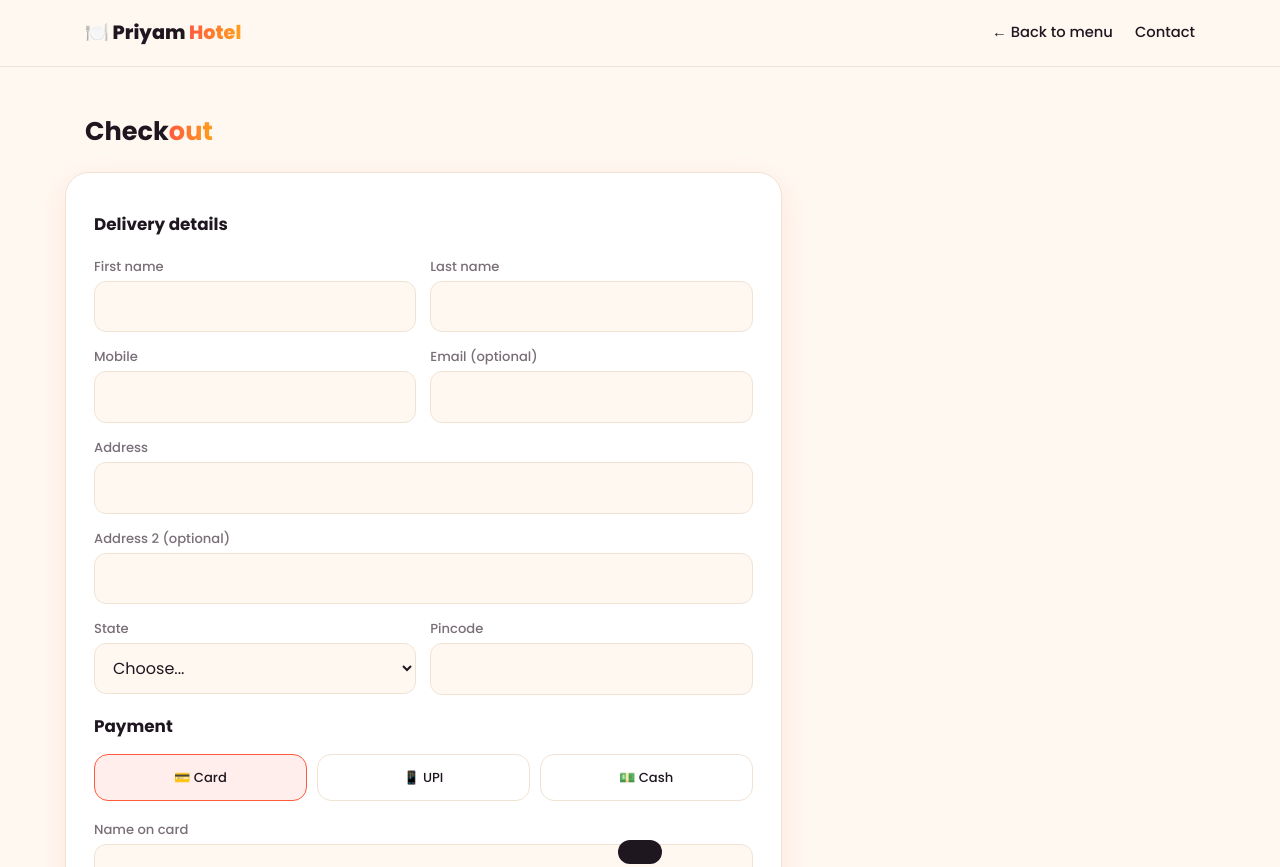
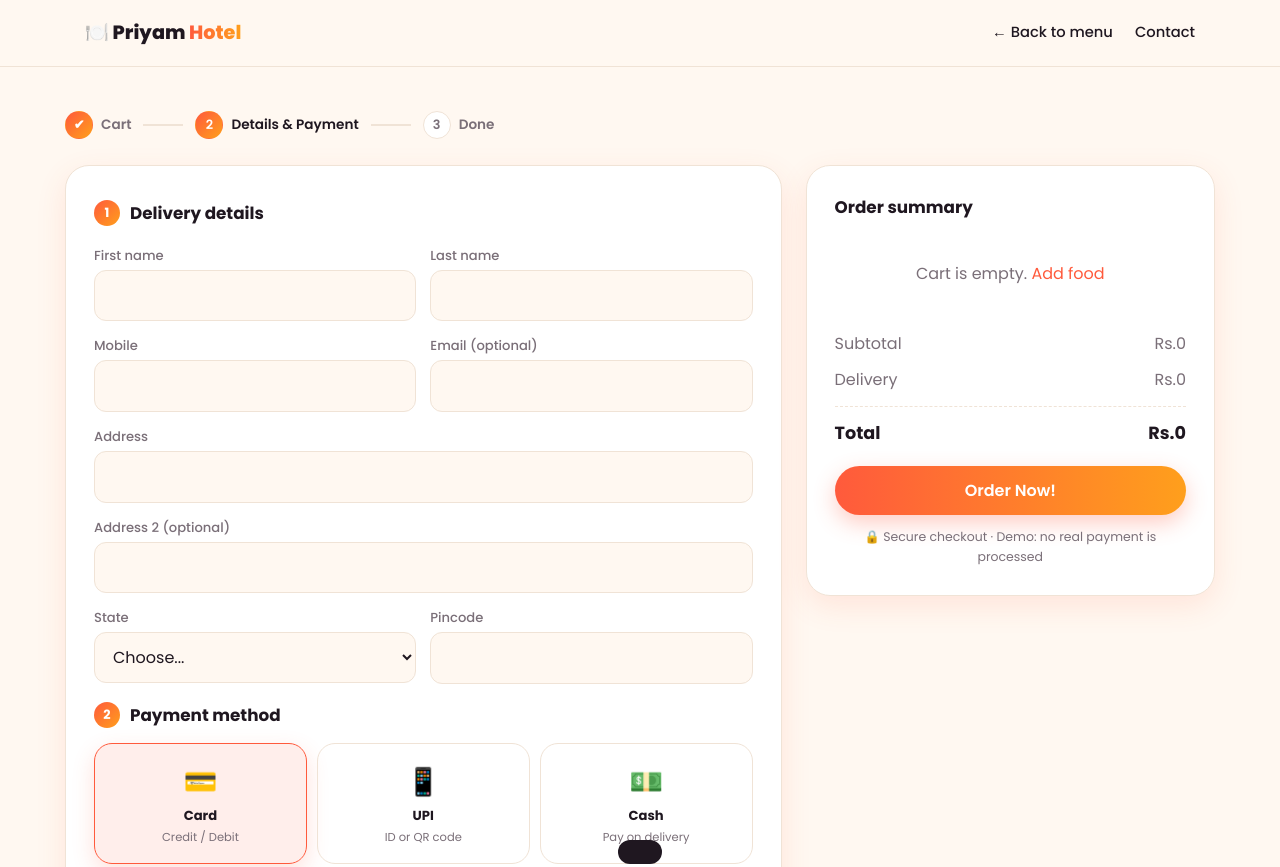
Before and after one commit to parthi73/OnlineFood-Shopping-App, a plain HTML site: page payment.html in a window 1280 px wide. Shown: the top 867 px of the page. Drawn offline with Linux system fonts and the light colour scheme.

Commit message:
final commit

```diff
--- a/payment.html
+++ b/payment.html
@@ -13,10 +13,15 @@
 </div></header>
 
 <main class="wrap page">
-  <h2 style="margin-bottom:20px;margin-left: 20px;">Check<span class="grad">out</span></h2>
+  <div class="steps">
+    <div class="st done"><i>✔</i>Cart</div><span class="bar"></span>
+    <div class="st on"><i>2</i>Details &amp; Payment</div><span class="bar"></span>
+    <div class="st"><i>3</i>Done</div>
+  </div>
+
   <div class="two-col">
     <form class="form-card" id="payForm">
-      <h3 class="sec">Delivery details</h3>
+      <h3 class="sec"><em>1</em>Delivery details</h3>
       <div class="fields">
         <div><label for="fn">First name</label><input id="fn" required></div>
         <div><label for="ln">Last name</label><input id="ln" required></div>
@@ -28,18 +33,22 @@
         <div><label for="zip">Pincode</label><input id="zip" required pattern="[0-9]{6}" maxlength="6" inputmode="numeric"></div>
       </div>
 
-      <h3 class="sec">Payment</h3>
+      <h3 class="sec"><em>2</em>Payment method</h3>
       <div class="pay">
-        <label><input type="radio" name="pay" value="card" checked>💳 Card</label>
-        <label><input type="radio" name="pay" value="upi">📱 UPI</label>
-        <label><input type="radio" name="pay" value="cod">💵 Cash</label>
+        <label><input type="radio" name="pay" value="card" checked><span class="pi">💳</span><b>Card</b><small>Credit / Debit</small></label>
+        <label><input type="radio" name="pay" value="upi"><span class="pi">📱</span><b>UPI</b><small>ID or QR code</small></label>
+        <label><input type="radio" name="pay" value="cod"><span class="pi">💵</span><b>Cash</b><small>Pay on delivery</small></label>
       </div>
+
+      <!-- ===== CARD ===== -->
       <div class="fields" id="cardFields">
         <div class="full"><label for="cn">Name on card</label><input id="cn" required></div>
         <div class="full"><label for="cc">Card number</label><input id="cc" required inputmode="numeric" maxlength="19" placeholder="0000 0000 0000 0000"></div>
         <div><label for="ex">Expiry</label><input id="ex" required placeholder="MM/YY" maxlength="5"></div>
         <div><label for="cv">CVV</label><input id="cv" required type="password" maxlength="4" inputmode="numeric"></div>
       </div>
+
+      <!-- ===== UPI ===== -->
       <div id="upiPanel" class="upi" hidden>
         <div class="tabs">
           <button type="button" class="tab on" data-tab="id">🔗 Enter UPI ID</button>
@@ -49,42 +58,45 @@
         <div id="tabId">
           <p class="hint">Pay with your favourite app</p>
           <div class="apps">
-            <a class="app" data-app="gpay" href="#"><i style="background:#4285f4">G</i>GPay</a>
-            <a class="app" data-app="phonepe" href="#"><i style="background:#5f259f">Pe</i>PhonePe</a>
-            <a class="app" data-app="paytm" href="#"><i style="background:#00b9f1">Pt</i>Paytm</a>
-            <a class="app" data-app="bhim" href="#"><i style="background:#f58220">B</i>BHIM</a>
+            <a class="app" href="#"><i style="background:#4285f4">G</i>GPay</a>
+            <a class="app" href="#"><i style="background:#5f259f">Pe</i>PhonePe</a>
+            <a class="app" href="#"><i style="background:#00b9f1">Pt</i>Paytm</a>
+            <a class="app" href="#"><i style="background:#f58220">B</i>BHIM</a>
           </div>
           <div class="or"><span>or pay using UPI ID</span></div>
           <label for="upiId">Your UPI ID</label>
           <div class="upi-input">
             <input id="upiId" placeholder="yourname@okaxis" pattern="[A-Za-z0-9._\-]{2,}@[A-Za-z]{2,}" autocomplete="off" required>
-            <span class="ok" id="upiOk">✔</span>
+            <span class="ok">✔</span>
           </div>
           <div class="suffixes">
             <button type="button" data-s="@okaxis">@okaxis</button><button type="button" data-s="@ybl">@ybl</button>
             <button type="button" data-s="@paytm">@paytm</button><button type="button" data-s="@oksbi">@oksbi</button>
             <button type="button" data-s="@upi">@upi</button>
           </div>
-          <p class="note" style="margin-top:10px">You will get a payment request in your UPI app. Approve it to complete the order.</p>
         </div>
 
         <div id="tabQr" hidden>
-          <div class="qrbox"><div id="qr"></div></div>
+
+              <!-- ========================= QR image ========================= -->
+          <div class="qrbox"><img src="img/qr.png" alt="Scan to pay"></div>
+          <!-- ========================= END QR ========================= -->
+
           <p class="qrline">Pay <b id="qrAmt"></b> to <b id="qrTo"></b></p>
-          <p class="timer" id="timerBox">QR expires in <b id="timer">05:00</b></p>
           <p class="note" style="text-align:center">Open any UPI app, tap <b>Scan</b> and scan this code.</p>
           <label class="chk"><input type="checkbox" id="paidChk" required> I have completed the payment</label>
         </div>
       </div>
-      <button class="btn block" type="submit" id="Orderbtn">Order Now!</button>
-      <p class="note">Demo form: no real payment is processed.</p>
+    </form>
 
     <aside class="summary">
-      <h3 class="sec" style="margin:0 0 10px">Order summary</h3>
+      <h3 class="sec" style="margin-top:0">Order summary</h3>
       <div id="sumItems"></div>
       <div class="line"><span>Subtotal</span><span id="sub">Rs.0</span></div>
       <div class="line"><span>Delivery</span><span id="del">Rs.0</span></div>
       <div class="line t"><span>Total</span><span id="grand">Rs.0</span></div>
+      <button class="btn block" type="submit" form="payForm" id="Orderbtn">Order Now!</button>
+      <p class="note" style="text-align:center">🔒 Secure checkout · Demo: no real payment is processed</p>
     </aside>
   </div>
 </main>
@@ -95,7 +107,6 @@
   <a href="index.html" class="btn">Back to menu</a>
 </div></div>
 <div class="toast" id="toast"></div>
-<script src="https://cdnjs.cloudflare.com/ajax/libs/qrcodejs/1.0.0/qrcode.min.js"></script>
 <script src="script.js"></script>
 </body>
 </html>
--- a/script.js
+++ b/script.js
@@ -1,133 +1,133 @@
-const $=(s,r=document)=>r.querySelector(s), $$=(s,r=document)=>[...r.querySelectorAll(s)];
+const $ = (s, r = document) => r.querySelector(s), $$ = (s, r = document) => [...r.querySelectorAll(s)];
 
 /* ---- Edit your menu here ---- */
-const MENU=[
- {t:'Dosha',p:40,c:'Tiffin',i:'img/dosha.jpg',e:'🥞'},
- {t:'Egg Omelette',p:50,c:'Non-Veg',i:'img/egg-Omelette.jpg',e:'🍳'},
- {t:'Chicken Fry',p:100,c:'Non-Veg',i:'img/chickan-fry.jpg',e:'🍗'},
- {t:'Mutton Biriyani',p:150,c:'Biriyani',i:'img/motton-briyani.jpg',e:'🍛'},
- {t:'Parotta',p:40,c:'Tiffin',i:'img/parotta.jpg',e:'🫓'},
- {t:'Fish Fry',p:50,c:'Non-Veg',i:'img/fish-fry.jpg',e:'🐟'},
- {t:'Chicken Biriyani',p:200,c:'Biriyani',i:'img/chickan-briyani.jpg',e:'🍛'},
- {t:'Chicken Parotta',p:100,c:'Non-Veg',i:'img/chickan-parotta.jpg',e:'🌯'}
+const MENU = [
+  { t: 'Dosha', p: 40, c: 'Tiffin', i: 'img/dosha.jpg', e: '🥞' },
+  { t: 'Egg Omelette', p: 50, c: 'Non-Veg', i: 'img/egg-Omelette.jpg', e: '🍳' },
+  { t: 'Chicken Fry', p: 100, c: 'Non-Veg', i: 'img/chickan-fry.jpg', e: '🍗' },
+  { t: 'Mutton Biriyani', p: 150, c: 'Biriyani', i: 'img/motton-briyani.jpg', e: '🍛' },
+  { t: 'Parotta', p: 40, c: 'Tiffin', i: 'img/parotta.jpg', e: '🫓' },
+  { t: 'Fish Fry', p: 50, c: 'Non-Veg', i: 'img/fish-fry.jpg', e: '🐟' },
+  { t: 'Chicken Biriyani', p: 200, c: 'Biriyani', i: 'img/chickan-briyani.jpg', e: '🍛' },
+  { t: 'Chicken Parotta', p: 100, c: 'Non-Veg', i: 'img/chickan-parotta.jpg', e: '🌯' }
 ];
-const DELIVERY=30;
+const DELIVERY = 30;
 /* ---- Put YOUR real UPI ID here ---- */
-const UPI_ID='yourname@upi', UPI_NAME='Online Food';
+const UPI_ID = 'rajaparthipan7373@oksbi', UPI_NAME = 'Priyam Hotel';
 
-let cart=JSON.parse(localStorage.getItem('cart')||'[]');
-const save=()=>localStorage.setItem('cart',JSON.stringify(cart));
-const sub=()=>cart.reduce((a,x)=>a+x.p*x.q,0);
-const thumb=x=>`<div class="thumb">${x.e}<img src="${x.i}" alt="" onerror="this.remove()"></div>`;
+let cart = JSON.parse(localStorage.getItem('cart') || '[]');
+const save = () => localStorage.setItem('cart', JSON.stringify(cart));
+const sub = () => cart.reduce((a, x) => a + x.p * x.q, 0);
+const thumb = x => `<div class="thumb">${x.e}<img src="${x.i}" alt="" onerror="this.remove()"></div>`;
 
-function toast(m){const t=$('#toast');if(!t)return;t.textContent=m;t.classList.add('on');setTimeout(()=>t.classList.remove('on'),2200)}
+function toast(m) { const t = $('#toast'); if (!t) return; t.textContent = m; t.classList.add('on'); setTimeout(() => t.classList.remove('on'), 2200) }
 
 /* ---- Cart ---- */
-function renderCart(){
-  const n=cart.reduce((a,x)=>a+x.q,0), b=$('#badge');
-  if(b){b.textContent=n;b.style.display=n?'grid':'none'}
-  const box=$('#items'); if(!box)return;
-  box.innerHTML=cart.length?cart.map(x=>`<div class="item">${thumb(x)}
+function renderCart() {
+  const n = cart.reduce((a, x) => a + x.q, 0), b = $('#badge');
+  if (b) { b.textContent = n; b.style.display = n ? 'grid' : 'none' }
+  const box = $('#items'); if (!box) return;
+  box.innerHTML = cart.length ? cart.map(x => `<div class="item">${thumb(x)}
     <div><h4>${x.t}</h4><small>Rs.${x.p}</small>
     <div class="qty"><button data-a="-" data-t="${x.t}">−</button><b>${x.q}</b><button data-a="+" data-t="${x.t}">+</button></div></div>
-    <button class="del" data-a="x" data-t="${x.t}" aria-label="Remove">🗑️</button></div>`).join(''):'<p class="muted">Your cart is empty 🍽️</p>';
-  $('#total').textContent='Rs.'+sub();
+    <button class="del" data-a="x" data-t="${x.t}" aria-label="Remove">🗑️</button></div>`).join('') : '<p class="muted">Your cart is empty 🍽️</p>';
+  $('#total').textContent = 'Rs.' + sub();
 }
-function openCart(o){$('#cart').classList.toggle('open',o);$('#overlay').classList.toggle('on',o)}
+function openCart(o) { $('#cart').classList.toggle('open', o); $('#overlay').classList.toggle('on', o) }
 
 /* ---- Menu page ---- */
-if($('#grid')){
-  let cat='All', q='';
-  const cats=['All',...new Set(MENU.map(m=>m.c))];
-  $('#chips').innerHTML=cats.map(c=>`<button class="chip${c==='All'?' on':''}">${c}</button>`).join('');
-  const draw=()=>{
-    const list=MENU.filter(m=>(cat==='All'||m.c===cat)&&m.t.toLowerCase().includes(q));
-    $('#grid').innerHTML=list.length?list.map(m=>`<article class="card"><div class="pic">${m.e}<img src="${m.i}" alt="${m.t}" loading="lazy" onerror="this.remove()"></div>
-      <div class="info"><small>${m.c}</small><h3>${m.t}</h3><div class="row"><b>Rs.${m.p}</b><button class="add" data-t="${m.t}" aria-label="Add ${m.t}">+</button></div></div></article>`).join(''):'<p class="empty">No dishes found 😕</p>';
+if ($('#grid')) {
+  let cat = 'All', q = '';
+  const cats = ['All', ...new Set(MENU.map(m => m.c))];
+  $('#chips').innerHTML = cats.map(c => `<button class="chip${c === 'All' ? ' on' : ''}">${c}</button>`).join('');
+  const draw = () => {
+    const list = MENU.filter(m => (cat === 'All' || m.c === cat) && m.t.toLowerCase().includes(q));
+    $('#grid').innerHTML = list.length ? list.map(m => `<article class="card"><div class="pic">${m.e}<img src="${m.i}" alt="${m.t}" loading="lazy" onerror="this.remove()"></div>
+      <div class="info"><small>${m.c}</small><h3>${m.t}</h3><div class="row"><b>Rs.${m.p}</b><button class="add" data-t="${m.t}" aria-label="Add ${m.t}">+</button></div></div></article>`).join('') : '<p class="empty">No dishes found 😕</p>';
   };
-  $('#chips').onclick=e=>{if(!e.target.matches('.chip'))return;cat=e.target.textContent;$$('.chip').forEach(c=>c.classList.toggle('on',c===e.target));draw()};
-  $('#q').oninput=e=>{q=e.target.value.toLowerCase().trim();draw()};
-  $('#grid').onclick=e=>{
-    const b=e.target.closest('.add'); if(!b)return;
-    const m=MENU.find(x=>x.t===b.dataset.t), f=cart.find(x=>x.t===m.t);
-    f?f.q++:cart.push({t:m.t,p:m.p,i:m.i,e:m.e,q:1});
-    save();renderCart();toast(m.t+' added to cart');
+  $('#chips').onclick = e => { if (!e.target.matches('.chip')) return; cat = e.target.textContent; $$('.chip').forEach(c => c.classList.toggle('on', c === e.target)); draw() };
+  $('#q').oninput = e => { q = e.target.value.toLowerCase().trim(); draw() };
+  $('#grid').onclick = e => {
+    const b = e.target.closest('.add'); if (!b) return;
+    const m = MENU.find(x => x.t === b.dataset.t), f = cart.find(x => x.t === m.t);
+    f ? f.q++ : cart.push({ t: m.t, p: m.p, i: m.i, e: m.e, q: 1 });
+    save(); renderCart(); toast(m.t + ' added to cart');
   };
-  $('#items').onclick=e=>{
-    const b=e.target.closest('button'); if(!b)return;
-    const x=cart.find(i=>i.t===b.dataset.t); if(!x)return;
-    if(b.dataset.a==='+')x.q++;
-    if(b.dataset.a==='-')x.q--;
-    if(b.dataset.a==='x'||x.q<1)cart=cart.filter(i=>i!==x);
-    save();renderCart();
+  $('#items').onclick = e => {
+    const b = e.target.closest('button'); if (!b) return;
+    const x = cart.find(i => i.t === b.dataset.t); if (!x) return;
+    if (b.dataset.a === '+') x.q++;
+    if (b.dataset.a === '-') x.q--;
+    if (b.dataset.a === 'x' || x.q < 1) cart = cart.filter(i => i !== x);
+    save(); renderCart();
 
-/* footer Home button: scroll to top */
-if($('#homeBtn'))$('#homeBtn').onclick=e=>{e.preventDefault();window.scrollTo({top:0,behavior:'smooth'})};
+    /* footer Home button: scroll to top */
+    if ($('#homeBtn')) $('#homeBtn').onclick = e => { e.preventDefault(); window.scrollTo({ top: 0, behavior: 'smooth' }) };
   };
-  $('#cartBtn').onclick=()=>openCart(true);
-  $('#cartClose').onclick=$('#overlay').onclick=()=>openCart(false);
-  $('#checkout').onclick=()=>cart.length?location.href='payment.html':toast('Your cart is empty');
+  $('#cartBtn').onclick = () => openCart(true);
+  $('#cartClose').onclick = $('#overlay').onclick = () => openCart(false);
+  $('#checkout').onclick = () => cart.length ? location.href = 'payment.html' : toast('Your cart is empty');
   draw();
 }
 
 /* ---- Payment page ---- */
-if($('#payForm')){
-  const s=sub(), d=cart.length?DELIVERY:0, total=s+d;
-  $('#sumItems').innerHTML=cart.length?cart.map(x=>`<div class="item" style="grid-template-columns:62px 1fr auto">${thumb(x)}<div><h4>${x.t}</h4><small>Qty ${x.q}</small></div><b>Rs.${x.p*x.q}</b></div>`).join(''):'<p class="muted">Cart is empty. <a href="index.html" style="color:var(--brand)">Add food</a></p>';
-  $('#sub').textContent='Rs.'+s;$('#del').textContent='Rs.'+d;$('#grand').textContent='Rs.'+total;
-  $('#qrAmt').textContent='Rs.'+total;$('#qrTo').textContent=UPI_ID;
+if ($('#payForm')) {
+  const s = sub(), d = cart.length ? DELIVERY : 0, total = s + d;
+  $('#sumItems').innerHTML = cart.length ? cart.map(x => `<div class="item" style="grid-template-columns:62px 1fr auto">${thumb(x)}<div><h4>${x.t}</h4><small>Qty ${x.q}</small></div><b>Rs.${x.p * x.q}</b></div>`).join('') : '<p class="muted">Cart is empty. <a href="index.html" style="color:var(--brand)">Add food</a></p>';
+  $('#sub').textContent = 'Rs.' + s; $('#del').textContent = 'Rs.' + d; $('#grand').textContent = 'Rs.' + total;
+  $('#qrAmt').textContent = 'Rs.' + total; $('#qrTo').textContent = UPI_ID;
 
-  const upiLink=(pa,am)=>`upi://pay?pa=${encodeURIComponent(pa)}&pn=${encodeURIComponent(UPI_NAME)}&am=${am}&cu=INR&tn=${encodeURIComponent('Food order')}`;
-  let tab='id';
+  const upiLink = (pa, am) => `upi://pay?pa=${encodeURIComponent(pa)}&pn=${encodeURIComponent(UPI_NAME)}&am=${am}&cu=INR&tn=${encodeURIComponent('Food order')}`;
+  let tab = 'id';
 
-  const sync=()=>{
-    const m=$('input[name=pay]:checked').value;
-    $('#cardFields').hidden=m!=='card';
-    $$('#cardFields input').forEach(i=>i.disabled=m!=='card');
-    $('#upiPanel').hidden=m!=='upi';
-    $('#upiId').disabled=!(m==='upi'&&tab==='id');
-    $('#paidChk').disabled=!(m==='upi'&&tab==='qr');
-    $('#Orderbtn').textContent=m==='upi'&&tab==='qr'?"I've paid, place order":m==='cod'?'Place order (Pay on delivery)':'Order Now!';
+  const sync = () => {
+    const m = $('input[name=pay]:checked').value;
+    $('#cardFields').hidden = m !== 'card';
+    $$('#cardFields input').forEach(i => i.disabled = m !== 'card');
+    $('#upiPanel').hidden = m !== 'upi';
+    $('#upiId').disabled = !(m === 'upi' && tab === 'id');
+    $('#paidChk').disabled = !(m === 'upi' && tab === 'qr');
+    $('#Orderbtn').textContent = m === 'upi' && tab === 'qr' ? "I've paid, place order" : m === 'cod' ? 'Place order (Pay on delivery)' : 'Order Now!';
   };
-  $$('input[name=pay]').forEach(r=>r.onchange=sync);
-  $$('.tab').forEach(t=>t.onclick=()=>{
-    tab=t.dataset.tab;
-    $$('.tab').forEach(x=>x.classList.toggle('on',x===t));
-    $('#tabId').hidden=tab!=='id';$('#tabQr').hidden=tab!=='qr';sync();
+  $$('input[name=pay]').forEach(r => r.onchange = sync);
+  $$('.tab').forEach(t => t.onclick = () => {
+    tab = t.dataset.tab;
+    $$('.tab').forEach(x => x.classList.toggle('on', x === t));
+    $('#tabId').hidden = tab !== 'id'; $('#tabQr').hidden = tab !== 'qr'; sync();
   });
 
-  const okRe=/^[A-Za-z0-9._\-]{2,}@[A-Za-z]{2,}$/;
-  $('#upiId').oninput=e=>$('.upi-input').classList.toggle('valid',okRe.test(e.target.value));
-  $$('.suffixes button').forEach(b=>b.onclick=()=>{
-    const i=$('#upiId'); i.value=i.value.split('@')[0]+b.dataset.s; i.dispatchEvent(new Event('input')); i.focus();
+  const okRe = /^[A-Za-z0-9._\-]{2,}@[A-Za-z]{2,}$/;
+  $('#upiId').oninput = e => $('.upi-input').classList.toggle('valid', okRe.test(e.target.value));
+  $$('.suffixes button').forEach(b => b.onclick = () => {
+    const i = $('#upiId'); i.value = i.value.split('@')[0] + b.dataset.s; i.dispatchEvent(new Event('input')); i.focus();
   });
-  $$('.app').forEach(a=>a.onclick=e=>{
+  $$('.app').forEach(a => a.onclick = e => {
     e.preventDefault();
-    if(!total)return toast('Your cart is empty');
-    location.href=upiLink(UPI_ID,total.toFixed(2));
-    setTimeout(()=>toast('If nothing opened, use the UPI ID or QR option'),1500);
+    if (!total) return toast('Your cart is empty');
+    location.href = upiLink(UPI_ID, total.toFixed(2));
+    setTimeout(() => toast('If nothing opened, use the UPI ID or QR option'), 1500);
   });
   sync();
 
-  $('#cc').oninput=e=>e.target.value=e.target.value.replace(/\D/g,'').slice(0,16).replace(/(.{4})/g,'$1 ').trim();
-  $('#ex').oninput=e=>{let v=e.target.value.replace(/\D/g,'').slice(0,4);e.target.value=v.length>2?v.slice(0,2)+'/'+v.slice(2):v};
+  $('#cc').oninput = e => e.target.value = e.target.value.replace(/\D/g, '').slice(0, 16).replace(/(.{4})/g, '$1 ').trim();
+  $('#ex').oninput = e => { let v = e.target.value.replace(/\D/g, '').slice(0, 4); e.target.value = v.length > 2 ? v.slice(0, 2) + '/' + v.slice(2) : v };
 
-  $('#payForm').onsubmit=e=>{
+  $('#payForm').onsubmit = e => {
     e.preventDefault();
-    if(!cart.length)return toast('Your cart is empty');
-    $('#oid').textContent='#'+Math.floor(100000+Math.random()*900000);
+    if (!cart.length) return toast('Your cart is empty');
+    $('#oid').textContent = '#' + Math.floor(100000 + Math.random() * 900000);
     $('#modal').classList.add('on');
-    cart=[];save();
-    setTimeout(()=>location.href='index.html',3000);
+    cart = []; save();
+    setTimeout(() => location.href = 'index.html', 3000);
   };
 }
 
 /* ---- Contact page ---- */
-if($('#contactForm')){
-  $('#contactForm').onsubmit=e=>{e.preventDefault();e.target.reset();toast('Message sent. Thank you!');setTimeout(()=>location.href='index.html',1500)};
+if ($('#contactForm')) {
+  $('#contactForm').onsubmit = e => { e.preventDefault(); e.target.reset(); toast('Message sent. Thank you!'); setTimeout(() => location.href = 'index.html', 1500) };
 }
 
 renderCart();
 
 /* footer Home button: scroll to top */
-if($('#homeBtn'))$('#homeBtn').onclick=e=>{e.preventDefault();window.scrollTo({top:0,behavior:'smooth'})};
+if ($('#homeBtn')) $('#homeBtn').onclick = e => { e.preventDefault(); window.scrollTo({ top: 0, behavior: 'smooth' }) };
--- a/style.css
+++ b/style.css
@@ -865,3 +865,140 @@ footer {
         grid-template-columns: repeat(2, 1fr)
     }
 }
+
+/* payment redesign */
+.steps {
+    display: flex;
+    align-items: center;
+    gap: 12px;
+    margin-bottom: 26px;
+    flex-wrap: wrap
+}
+
+.st {
+    display: flex;
+    align-items: center;
+    gap: 8px;
+    font-size: .85rem;
+    font-weight: 600;
+    color: var(--muted)
+}
+
+.st i {
+    width: 28px;
+    height: 28px;
+    border-radius: 50%;
+    display: grid;
+    place-items: center;
+    font-style: normal;
+    font-size: .8rem;
+    background: var(--card);
+    border: 1px solid var(--line)
+}
+
+.st.on {
+    color: var(--text)
+}
+
+.st.on i,
+.st.done i {
+    background: linear-gradient(135deg, var(--brand), var(--brand2));
+    color: #fff;
+    border-color: transparent
+}
+
+.bar {
+    flex: 0 0 40px;
+    height: 2px;
+    background: var(--line)
+}
+
+h3.sec {
+    display: flex;
+    align-items: center;
+    gap: 10px;
+    margin-top: 6px
+}
+
+h3.sec em {
+    font-style: normal;
+    width: 26px;
+    height: 26px;
+    border-radius: 50%;
+    display: grid;
+    place-items: center;
+    font-size: .8rem;
+    color: #fff;
+    background: linear-gradient(135deg, var(--brand), var(--brand2))
+}
+
+.pay label {
+    display: grid;
+    gap: 2px;
+    padding: 16px 10px;
+    border-radius: 18px
+}
+
+.pay .pi {
+    font-size: 1.7rem
+}
+
+.pay small {
+    color: var(--muted);
+    font-weight: 400;
+    font-size: .72rem
+}
+
+.pay label:has(input:checked) {
+    box-shadow: 0 8px 22px rgba(255, 90, 60, .18)
+}
+
+.summary {
+    position: sticky;
+    top: 90px
+}
+
+.qrbox img {
+    width: 100%;
+    height: 100%;
+    object-fit: contain;
+    display: block;
+    border-radius: 10px
+}
+
+/* footer */
+.site-footer {
+    background: var(--card);
+    border-top: 1px solid var(--line);
+    padding: 30px 0;
+    text-align: center
+}
+
+.foot {
+    display: grid;
+    gap: 16px;
+    justify-items: center
+}
+
+.foot-links {
+    display: flex;
+    align-items: center;
+    gap: 22px;
+    flex-wrap: wrap;
+    justify-content: center;
+    font-weight: 500
+}
+
+.foot-links a:not(.btn):hover {
+    color: var(--brand)
+}
+
+.home-btn {
+    padding: 9px 22px;
+    font-size: .9rem
+}
+
+.site-footer p {
+    color: var(--muted);
+    font-size: .82rem
+}
```
Also changed, not shown: contact.html (+2 -2 lines), index.html (+13 -5 lines), img/qr.png.
